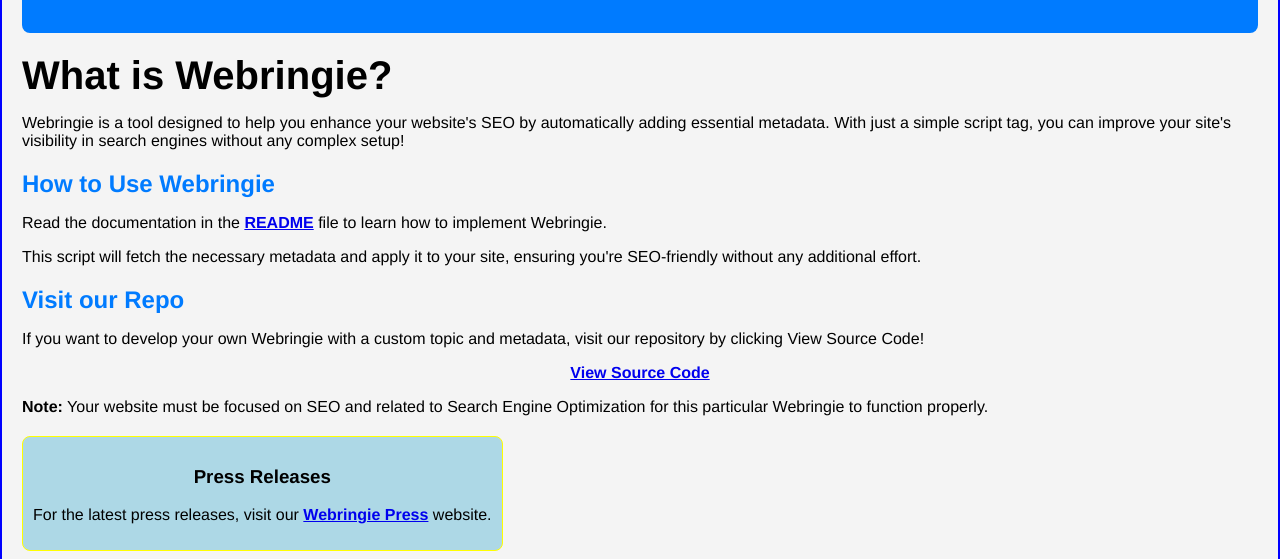
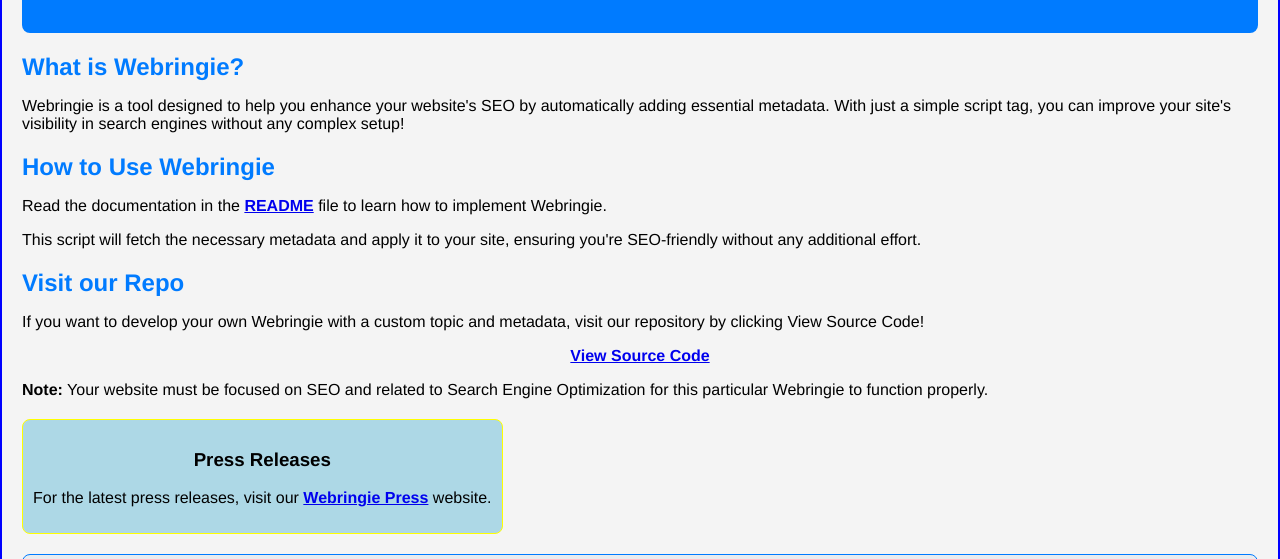
Before and after one commit to juliusthejules/webringie, a plain HTML site: page index.html in a window 1280 px wide. Shown: the part 235-794 px from the top of the page. Drawn offline with Linux system fonts and the light colour scheme.

Commit message:
Update style.css

```diff
--- a/style.css
+++ b/style.css
@@ -29,7 +29,7 @@ header {
 
 h1 {
     margin: 0;
-    font-size: 2.5em;
+    color: #007bff;
 }
 
 h2 {
```
